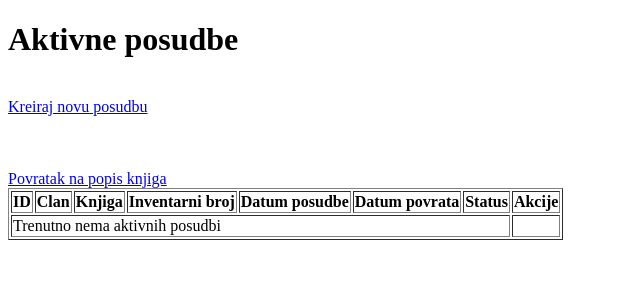
After one commit to isimac/knjiznica2026, a Laravel app: page /posudbe in a window 1280 px wide. The commit adds this page. Shown: the top 300 px of the page, without its empty margins (0-640 px from the left). Run offline with Laravel 12, Linux system fonts and the light colour scheme; tables that the repository leaves empty hold one stand-in row (values such as "Sample post").

Commit message:
dodana funkcionalnost unosa povrata; dodan prikaz koje posudbe kasne u index posudbe

```diff
--- a/app/Http/Controllers/PosudbaController.php
+++ b/app/Http/Controllers/PosudbaController.php
@@ -9,8 +9,7 @@ use App\Models\Posudba;
 use Illuminate\Http\RedirectResponse;
 use Illuminate\View\View;
 use Illuminate\Support\Facades\DB;
-
-
+use Illuminate\Validation\ValidationException;
 
 class PosudbaController extends Controller
 {
@@ -27,6 +26,8 @@ class PosudbaController extends Controller
     public function create(): View
     {
         $clanovi=Clan::orderBy('prezime')->orderBy('ime')->get();
+
+        //Povuci primjerke + njima odgovarajuce knjige -> koji nemaju posudbu povezanu (primjerci koji nisu posudeni) -> primjerci koji nemaju datum povrata upisan
         $primjerci=Primjerak::with('knjiga')->whereDoesntHave('posudba', function($upit)
         {
             $upit->whereNull('datumPovrata');
@@ -38,15 +39,20 @@ class PosudbaController extends Controller
     public function store(Request $request): RedirectResponse
     {
         $podaci=$request->validate([
-            'clan_id'=>['required', 'integer', 'exists:clan, id'],
-            'primjerak_id'=>['required', 'integer', 'exists:primjerak, id']
+            'clan_id'=>['required', 'integer', 'exists:clan,id'],
+            'primjerak_id'=>['required', 'integer', 'exists:primjerak,id']
         ]);
 
+        //TRANSAKCIJA U LARAVELU
+
+        //Mi ode koristimo transakciju da risimo slucaj da se isti primjerak posuduje u isto vrime od dva korisnika
+        //To radi ovaj lockForUpdate
         DB::transaction(function () use ($podaci)
         {
             $primjerak=Primjerak::whereKey(
                 $podaci['primjerak_id'])->lockForUpdate()->firstOrFail();
 
+            //Provjera jel ovaj primjerak vec posuden
             $vecPosuden=$primjerak->posudba()->whereNull('datumPovrata')->exists();
 
             if ($vecPosuden)
@@ -54,19 +60,83 @@ class PosudbaController extends Controller
                     throw ValidationException::withMessages(['primjerak_id'=>'Odabrani primjerak je već posuđen']);
                 }
 
+            //Ako nije vec posuden, krecemo u kreiranje posudbe
+
                 $datumPosudbe=today();
 
                Posudba::create([
                 'clan_id'=>$podaci['clan_id'],
                 'primjerak_id'=>$podaci['primjerak_id'],
                 'datumPosudbe'=>$datumPosudbe->toDateString(),
-                'datumPovrata'=>$datumPosudbe->copy()->addDay(30)->toDateString(),
+                'datumPovrata'=>null,  //STARO:  $datumPosudbe->copy()->addDay(30)->toDateString(),
                 'brojDanaKasnjenja'=>null,
                 'zakasninaPlacena'=>false
                ]);
-        },3);
+        },3);   //Ovaj 3 na kraju znaci da ce Laravel ovu transakciju probat 3 puta prije odustajanja
+
+        //KRAJ TRANSAKCIJE
 
         return redirect()->route('posudbe.index')
                             ->with('uspjeh', 'Posudba je evidentirana');
     }
+
+    public function povrat(Posudba $posudba):RedirectResponse
+    {
+        //Ovo je trasnakcija radi vjezbe, moglo se ovo i bez
+        //Posudba nan u argument metode dolazi iz rute
+        DB::transaction (function () use ($posudba) {
+
+            $primjerak=Primjerak::whereKey($posudba->primjerak_id)
+            ->lockForUpdate()
+            ->firstOrFail();
+
+            //Iako ovu posudbu dobijamo iz rute i imamo gori u metodi, moramo je opet pozvati nanovo radi transakcije
+            //Teoretski je moguce da je doslo do promjene u vrimenu izmedu poziva metode i pocetka transakcije u metodi
+            //Ako aplikacija ima masu korisnika to je sasvim moguce, zato se triba odma zastititi
+            $posudba=Posudba::whereKey($posudba->id)
+            ->lockForUpdate()
+            ->firstOrFail();
+
+            if($posudba->datumPovrata!==null) {
+                throw ValidationException::withMessages([
+                    'povrat'=>'Povrat je vec evidentiran'
+                ]);
+            }
+
+            $datumPovrata=today();
+            $datumPosudbe=$posudba->datumPosudbe;
+            $brojDanaKasnjenja=$datumPosudbe->diffInDays($datumPovrata);
+
+            if ($brojDanaKasnjenja>30) {
+                $brojDanaKasnjenja-=30;
+            } else {
+                $brojDanaKasnjenja=0;
+            }
+
+            $posudba->update([
+                'datumPovrata'=>$datumPovrata->toDateString(),
+                'brojDanaKasnjenja'=>$brojDanaKasnjenja,
+            ]);
+
+        }, 3);  //opet trojka na kraju transakcije
+
+        //Ako je sve uspilo
+        return redirect()->route('posudbe.index')->with('uspjeh', 'Povrat je evidentiran');
+    }
+
+    public function zakasnjele() {
+        $posudbe=Posudba::with(['clan', 'primjerak.knjiga'])
+            ->whereNull('datumPovrata')
+            //ZASTO ODE NIJE: whereNotNull('brojDanaKasnjenja')
+            //Zato sto je taj podatak u bazi null sve do momenta kada mi stisnemo button i rucno unesemo povrat, pa metoda izracuna dane
+            //Mi zelimo bez unosa u bazu izlistati sve koje trenutno kasne, bez da nuzno upisujemo povrat za sve od njih
+            //Dakle moramo racunat dinamicki, na sljedeci nacin:
+            ->where('datumPosudbe', '<', today()->subDays(30))
+            ->orderByDesc('datumPosudbe')
+            ->get();
+
+            return view('posudbe.zakasnjele', ['posudbe' =>$posudbe]);
+    }
+
+
 }
--- a/app/Models/Posudba.php
+++ b/app/Models/Posudba.php
@@ -10,8 +10,11 @@ class Posudba extends Model
     protected $table="posudba";
     protected $fillable=['clan_id', 'primjerak_id', 'datumPosudbe', 'datumPovrata', 'brojDanaKasnjenja', 'zakasninaPlacena'];
 
-
-        //ovdje nadodati cast
+    //CAST
+    // - doslovno promini ovaj tip podatka u neki specifican nacin zapisa
+    // - Ode smo zapisali ove fieldove iz tablea kao Carbon objekte za datume
+    // - Carbon je Laravel biblioteka sa all-things-datumi, prouciti - ima svasta korisnoga
+    protected $casts=['datumPosudbe'=>'date', 'datumPovrata'=>'date'];
 
     public function clan(): BelongsTo
     {
--- a/resources/views/knjige/index.blade.php
+++ b/resources/views/knjige/index.blade.php
@@ -14,6 +14,8 @@
 </head>
 <body>
     <h1>Informacijski sustav knjižnice</h1>
+    <a href="{{route('clanovi.create')}}">Upravljanje clanovima</a>
+    <br>
     <a href="{{route('knjige.create')}}">Dodaj novu knjigu</a>
     <br>
     @if(session('uspjeh'))
--- /dev/null
+++ b/resources/views/posudbe/index.blade.php
@@ -0,0 +1,72 @@
+<!DOCTYPE html>
+<html lang="en">
+<head>
+    <meta charset="UTF-8">
+    <meta name="viewport" content="width=device-width, initial-scale=1.0">
+    <title>Aktivne posudbe</title>
+</head>
+<body>
+    <h1>Aktivne posudbe</h1>
+    <br>
+    <a href="{{route('posudbe.create')}}">Kreiraj novu posudbu</a>
+    <br>
+    @if(session('uspjeh')) {{session('uspjeh')}}
+    @endif
+    <br>
+    @if(session('greska')) {{session('greska')}}
+    @endif
+    <br>
+
+    <br>
+    <a href="{{route('knjige.index')}}">Povratak na popis knjiga</a>
+   <br>
+
+    <table border="1">
+        <tr>
+            <th>ID</th>
+            <th>Clan</th>
+            <th>Knjiga</th>
+            <th>Inventarni broj</th>
+            <th>Datum posudbe</th>
+            <th>Datum povrata</th>
+            <th>Status</th>
+            <th>Akcije</th>
+        </tr>
+
+    @forelse($posudbe as $posudba)
+        <tr>
+            <td>{{$posudba->id}}</td>
+            <td>{{$posudba->clan->ime}} {{$posudba->clan->prezime}}</td>
+            <td>{{$posudba->primjerak->knjiga->naslov}}</td>
+            <td>{{$posudba->primjerak->inventarniBroj}}</td>
+            <td>{{$posudba->datumPosudbe->format('d.m.Y')}}</td>
+            <td>{{$posudba->datumPovrata?->format('d.m.Y') ?? 'Knjiga jos nije vracena'}}</td>
+            <td>
+                @if($posudba->datumPosudbe->copy()->addDays(30)<today())
+                    <strong style="color:red;">Kasni <strong>
+                @else
+                    <strong style="color:green;">Ne kasni <strong>
+                @endif
+            </td>
+            <td>
+                <form   action="{{route('posudbe.povrat', $posudba)}}"
+                        method="post"
+                        onsubmit="return confirm('Zelite li vratiti knjigu?')"
+                        >
+                @csrf
+                @method('PATCH')
+                    <button type="submit">Povrat knjige</button>
+                </form>
+            </td>
+        </tr>
+
+    @empty
+        <tr>
+            <td colspan="7">Trenutno nema aktivnih posudbi<td>
+        </tr>
+    @endforelse
+    </table>
+
+
+</body>
+</html>
--- a/routes/web.php
+++ b/routes/web.php
@@ -73,3 +73,9 @@ Route::get('/posudbe/create', [PosudbaController::class, 'create'])
     ->name('posudbe.create');
 
 Route::post('/posudbe', [PosudbaController::class, 'store'])->name('posudbe.store');
+
+Route::patch('/posudbe/{posudba}/povrat', [PosudbaController::class, 'povrat'])->name('posudbe.povrat');
+
+Route::get('/posudbe/zakasnjele', [PosudbaController::class, 'zakasnjele'])->name('posudbe.zakasnjele');
+
+Route::get('/posudbe/povijest', [PosudbaController::class, 'povijest'])->name('posudbe.povijest');
```
